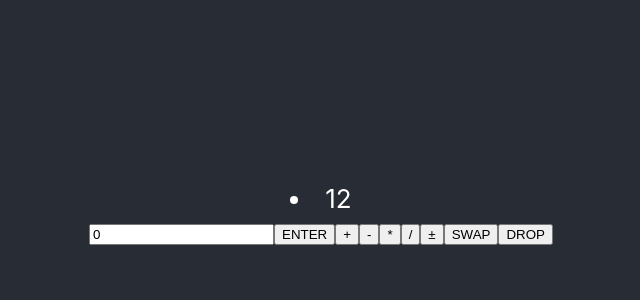
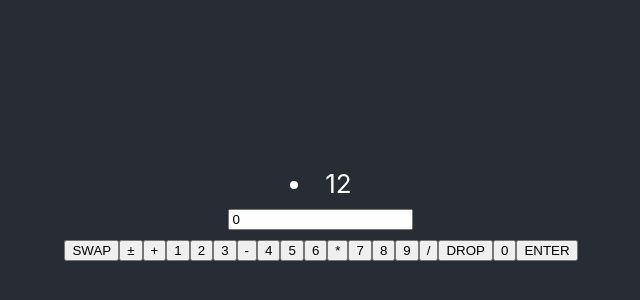
Before and after one commit to Doltario/react-rpn-calculator, a React (Create React App) app: page / in a window 1280 px wide. Shown: the part 186-486 px from the top of the page, without its empty margins (319-959 px from the left). Built offline with nearby package versions, Linux system fonts and the light colour scheme.

Commit message:
Added button component

```diff
--- a/src/App.css
+++ b/src/App.css
@@ -1,9 +1,5 @@
 .App {
   text-align: center;
-}
-
-.App-logo {
-  height: 40vmin;
 }
 
 .App-header {
@@ -16,7 +12,3 @@
   font-size: calc(10px + 2vmin);
   color: white;
 }
-
-.App-link {
-  color: #09d3ac;
-}
--- a/src/App.js
+++ b/src/App.js
@@ -1,5 +1,5 @@
 import React from 'react';
-import Calculator from './components/Calculator';
+import Calculator from './components/calculator/Calculator';
 import './App.css';
 
 function App() {
--- a/src/components/Calculator.js
+++ b/src/components/calculator/Calculator.js
@@ -1,4 +1,5 @@
 import React from 'react';
+import CalculatorButton from '../calculatorButton/CalculatorButton';
 
 class Calculator extends React.Component {
   constructor(props) {
@@ -83,6 +84,9 @@ class Calculator extends React.Component {
     this._unstack()
   }
 
+  pushToCurrentNumber = (number) => {
+    this.setState({currentNumber: this.state.currentNumber + number})
+  }
   render() {
     let stackItems = []
 
@@ -94,21 +98,43 @@ class Calculator extends React.Component {
 
     }
 
+    const BUTTONS_MAP = [ // It allows to change order of buttons to display them as we want
+      { value: 'SWAP', operation: this.swap },
+      { value: '±',operation: this.invert },
+      { value: '+',operation: this.add },
+      { value: '1',operation: () => this.pushToCurrentNumber('1') },
+      { value: '2',operation: () => this.pushToCurrentNumber('2') },
+      { value: '3',operation: () => this.pushToCurrentNumber('3') },
+      { value: '-',operation: this.substract },
+      { value: '4',operation: () => this.pushToCurrentNumber('4') },
+      { value: '5',operation: () => this.pushToCurrentNumber('5') },
+      { value: '6',operation: () => this.pushToCurrentNumber('6') },
+      { value: '*',operation: this.multiple },
+      { value: '7',operation: () => this.pushToCurrentNumber('7') },
+      { value: '8',operation: () => this.pushToCurrentNumber('8') },
+      { value: '9',operation: () => this.pushToCurrentNumber('9') },
+      { value: '/',operation: this.divide },
+      { value: 'DROP',operation: this.drop },
+      { value: '0',operation: () => this.pushToCurrentNumber('0') },
+      { value: 'ENTER',operation: () => this.addToStack(this.state.currentNumber) },
+    ]
+
+    let buttons = []
+    for (let i = 0; i < BUTTONS_MAP.length; i++) {
+      const element = BUTTONS_MAP[i];
+      buttons.push(<CalculatorButton printedValue={element.value} operation={element.operation} key={i} /> )
+    }
+
     return (
-      <div id="calculator">
+      <span id="calculator">
         <div>
           { stackItems }
         </div>
           <input value={this.state.currentNumber} onChange={this.handleChange} type="text"/>
-          <button onClick={() => this.addToStack(this.state.currentNumber)}> ENTER </button>
-          <button onClick={this.add}> + </button>
-          <button onClick={this.substract}> - </button>
-          <button onClick={this.multiple}> * </button>
-          <button onClick={this.divide}> / </button>
-          <button onClick={this.invert}> ± </button>
-          <button onClick={this.swap}> SWAP </button>
-          <button onClick={this.drop}> DROP </button>
-      </div>
+          <div>
+            {buttons}
+          </div>
+      </span>
     );
   }
 }
--- /dev/null
+++ b/src/components/calculatorButton/CalculatorButton.js
@@ -0,0 +1,21 @@
+import React from 'react';
+
+class CalculatorButton extends React.Component {
+  constructor(props) {
+    super(props);
+    this.state = {
+
+    };
+  }
+
+  render() {
+
+    return (
+      <span id="button">
+        <button onClick={this.props.operation}> {this.props.printedValue} </button>
+      </span>
+    );
+  }
+}
+
+export default CalculatorButton;
```
